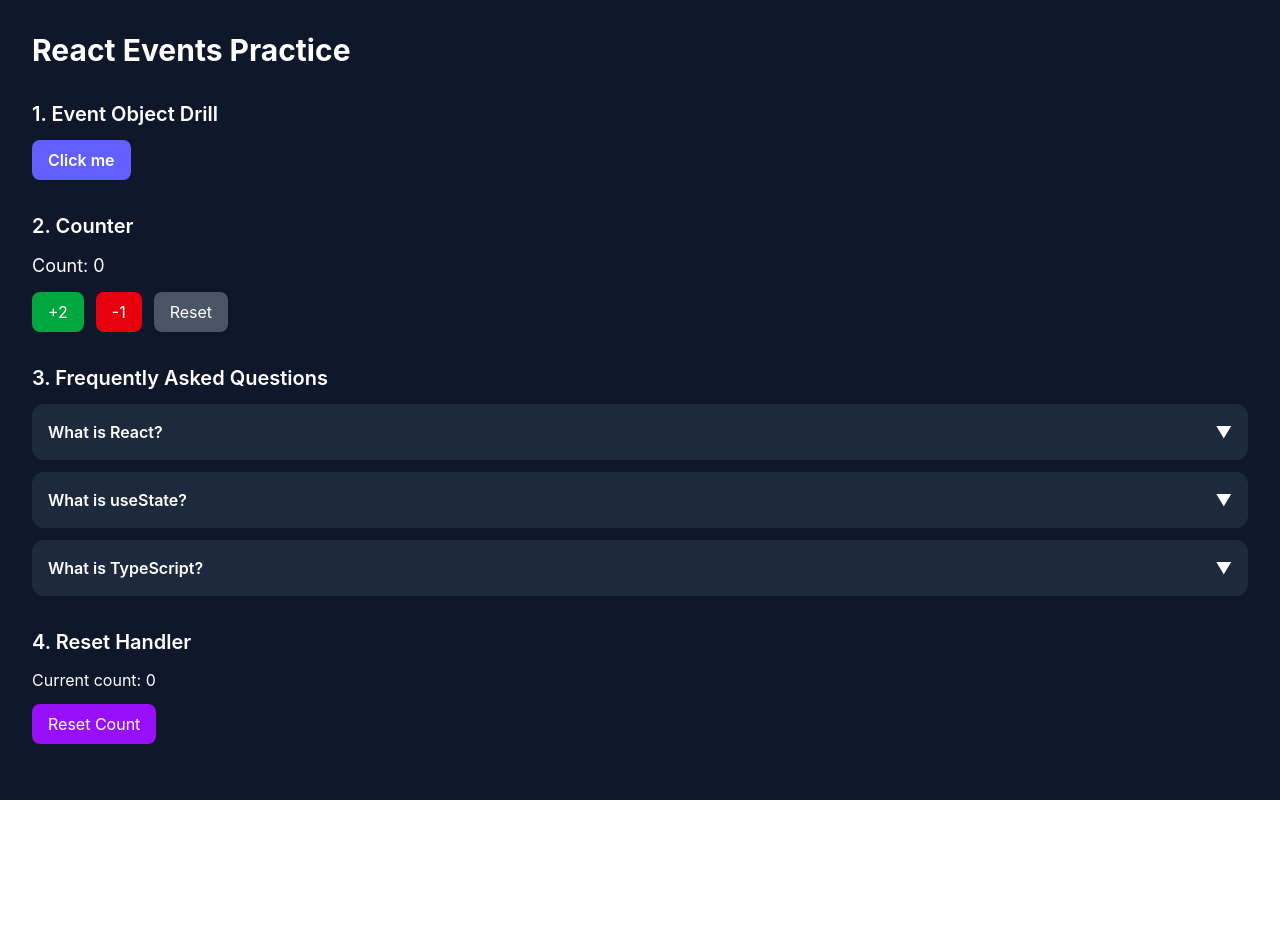
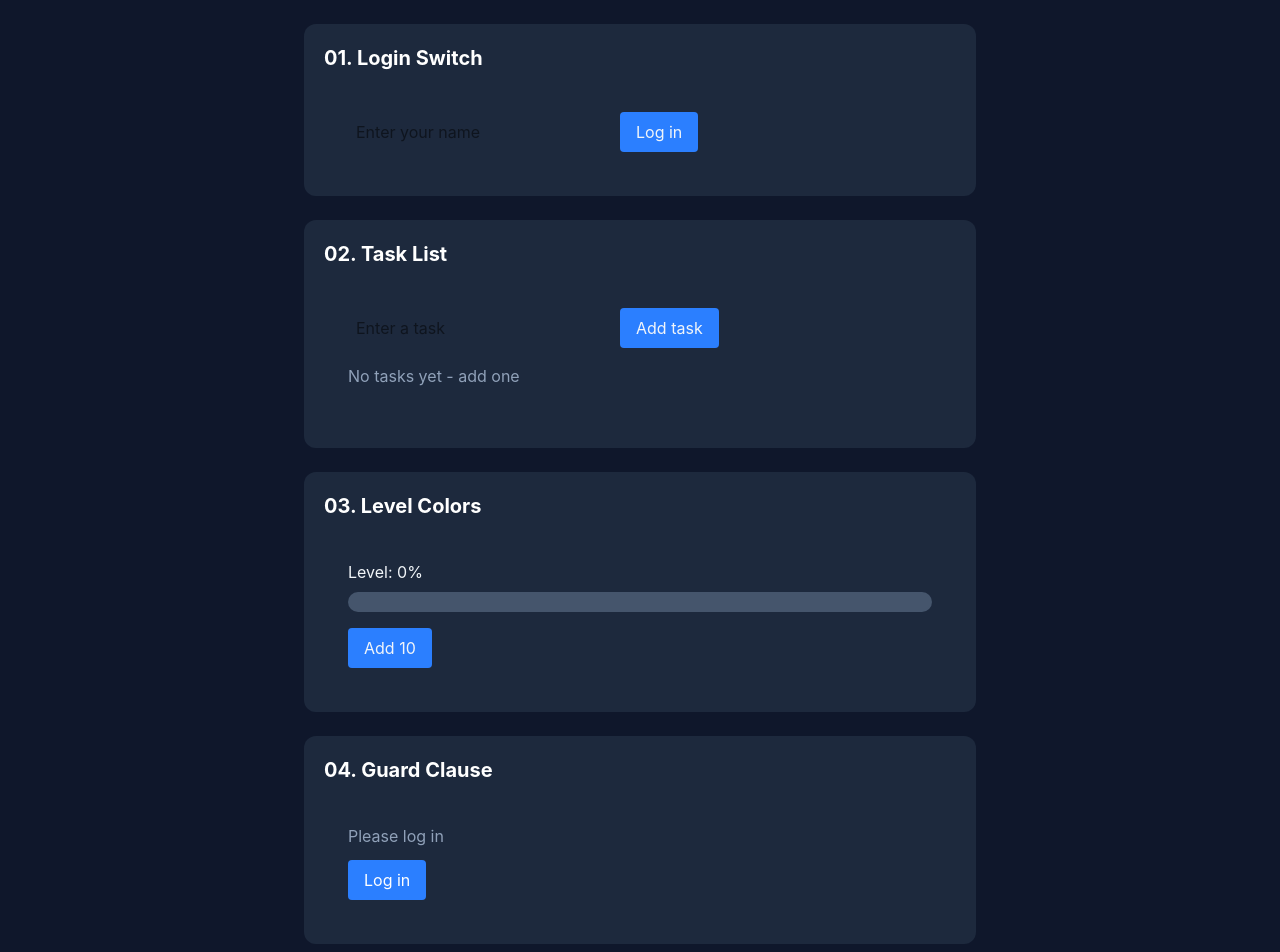
Before and after one commit to SolankiBhavik13/Internship, a React (Vite) app in the folder react-drill/: page / in a window 1280 px wide. Shown: the top 952 px of the page. Before the commit the page ends 800 px from the top, so only its background shows below. Built offline with nearby package versions, Linux system fonts and the light colour scheme.

Commit message:
Practice conditional rendering with useState and ternary patterns

```diff
--- a/react-drill/src/App.tsx
+++ b/react-drill/src/App.tsx
@@ -1,156 +1,42 @@
 
-import { useState } from "react"
+import LoginSwitch from "./components/LoginSwitch"
+import EmptyTaskList from "./components/EmptyTaskList"
+import LevelColors from "./components/LevelColors"
+import GuardClause from "./components/GuardClause"
+import NeverRenderZero from "./components/NeverRenderZero"
 
 function App() {
-  // Counter state
-  const [count, setCount] = useState(0)
+  return (
+    <main className="min-h-screen bg-slate-900 p-6 text-white">
+      <div className="mx-auto max-w-2xl space-y-6">
 
-  // FAQ states
-  const [open1, setOpen1] = useState(false)
-  const [open2, setOpen2] = useState(false)
-  const [open3, setOpen3] = useState(false)
+        <section className="rounded-xl bg-slate-800 p-5">
+          <h2 className="mb-4 text-xl font-bold">01. Login Switch</h2>
+          <LoginSwitch />
+        </section>
 
-  // Reset handler
-  function handleReset() {
-    setCount(0)
-  }
+        <section className="rounded-xl bg-slate-800 p-5">
+          <h2 className="mb-4 text-xl font-bold">02. Task List</h2>
+          <EmptyTaskList />
+        </section>
 
-  return (
-    <div className="min-h-screen space-y-8 bg-slate-900 p-8 text-white">
-      <h1 className="text-3xl font-bold">
-        React Events Practice
-      </h1>
+        <section className="rounded-xl bg-slate-800 p-5">
+          <h2 className="mb-4 text-xl font-bold">03. Level Colors</h2>
+          <LevelColors />
+        </section>
 
-      {/* 1. Event Object Drill */}
-      <section className="space-y-3">
-        <h2 className="text-xl font-semibold">
-          1. Event Object Drill
-        </h2>
+        <section className="rounded-xl bg-slate-800 p-5">
+          <h2 className="mb-4 text-xl font-bold">04. Guard Clause</h2>
+          <GuardClause />
+        </section>
 
-        <button
-          onClick={(event) =>
-            console.log(event.type, event.clientX)
-          }
-          className="rounded-lg bg-indigo-500 px-4 py-2 font-semibold text-white"
-        >
-          Click me
-        </button>
-      </section>
+        <section className="rounded-xl bg-slate-800 p-5">
+          <h2 className="mb-4 text-xl font-bold">05. Never Render Zero</h2>
+          <NeverRenderZero />
+        </section>
 
-      {/* 2. Counter with Functional Updates */}
-      <section className="space-y-3">
-        <h2 className="text-xl font-semibold">
-          2. Counter
-        </h2>
-
-        <p className="text-lg">Count: {count}</p>
-
-        <div className="flex flex-wrap gap-3">
-          <button
-            onClick={() => {
-              // Functional updates use the latest queued state.
-              // Therefore, two updates increase the count by 2.
-              setCount((c) => c + 1)
-              setCount((c) => c + 1)
-            }}
-            className="rounded-lg bg-green-600 px-4 py-2"
-          >
-            +2
-          </button>
-
-          <button
-            onClick={() =>
-              setCount((c) => Math.max(0, c - 1))
-            }
-            className="rounded-lg bg-red-600 px-4 py-2"
-          >
-            -1
-          </button>
-
-          <button
-            onClick={handleReset}
-            className="rounded-lg bg-gray-600 px-4 py-2"
-          >
-            Reset
-          </button>
-        </div>
-      </section>
-
-      {/* 3. Collapsible FAQ Cards */}
-      <section className="space-y-3">
-        <h2 className="text-xl font-semibold">
-          3. Frequently Asked Questions
-        </h2>
-
-        {/* FAQ 1 */}
-        <div className="rounded-xl bg-slate-800 p-4">
-          <button
-            onClick={() => setOpen1((o) => !o)}
-            className="flex w-full items-center justify-between text-left font-semibold"
-          >
-            <span>What is React?</span>
-            <span>{open1 ? "▲" : "▼"}</span>
-          </button>
-
-          {open1 && (
-            <p className="mt-3 text-slate-300">
-              React is a JavaScript library for building user interfaces.
-            </p>
-          )}
-        </div>
-
-        {/* FAQ 2 */}
-        <div className="rounded-xl bg-slate-800 p-4">
-          <button
-            onClick={() => setOpen2((o) => !o)}
-            className="flex w-full items-center justify-between text-left font-semibold"
-          >
-            <span>What is useState?</span>
-            <span>{open2 ? "▲" : "▼"}</span>
-          </button>
-
-          {open2 && (
-            <p className="mt-3 text-slate-300">
-              useState is a React hook that lets components
-              store and update state.
-            </p>
-          )}
-        </div>
-
-        {/* FAQ 3 */}
-        <div className="rounded-xl bg-slate-800 p-4">
-          <button
-            onClick={() => setOpen3((o) => !o)}
-            className="flex w-full items-center justify-between text-left font-semibold"
-          >
-            <span>What is TypeScript?</span>
-            <span>{open3 ? "▲" : "▼"}</span>
-          </button>
-
-          {open3 && (
-            <p className="mt-3 text-slate-300">
-              TypeScript adds static types to JavaScript.
-            </p>
-          )}
-        </div>
-      </section>
-
-      {/* 4. Passing a Function Reference */}
-      <section className="space-y-3">
-        <h2 className="text-xl font-semibold">
-          4. Reset Handler
-        </h2>
-
-        <p>Current count: {count}</p>
-
-        <button
-          onClick={handleReset}
-          className="rounded-lg bg-purple-600 px-4 py-2"
-        >
-          Reset Count
-        </button>
-      </section>
-    </div>
+      </div>
+    </main>
   )
 }
 
--- /dev/null
+++ b/react-drill/src/components/EmptyTaskList.tsx
@@ -0,0 +1,46 @@
+
+import { useState } from "react"
+
+function EmptyTaskList() {
+  const [tasks, setTasks] = useState<string[]>([])
+  const [task, setTask] = useState("")
+
+  function addTask() {
+    if (task.trim() === "") return
+
+    setTasks([...tasks, task])
+    setTask("")
+  }
+
+  return (
+    <div className="p-6 text-slate-100">
+      <input
+        value={task}
+        onChange={(event) => setTask(event.target.value)}
+        placeholder="Enter a task"
+        className="rounded p-2 text-black"
+      />
+
+      <button
+        onClick={addTask}
+        className="ml-2 rounded bg-blue-500 px-4 py-2"
+      >
+        Add task
+      </button>
+
+      {tasks.length === 0 && (
+        <p className="mt-4 text-slate-400">
+          No tasks yet - add one
+        </p>
+      )}
+
+      <ul className="mt-4 list-disc pl-6">
+        {tasks.map((task, index) => (
+          <li key={index}>{task}</li>
+        ))}
+      </ul>
+    </div>
+  )
+}
+
+export default EmptyTaskList
--- /dev/null
+++ b/react-drill/src/components/GuardClause.tsx
@@ -0,0 +1,34 @@
+
+import { useState } from "react"
+
+function GuardClause() {
+  const [isLoggedIn, setIsLoggedIn] = useState(false)
+
+  if (!isLoggedIn) {
+    return (
+      <div className="p-6">
+        <p className="text-slate-400">Please log in</p>
+        <button
+          onClick={() => setIsLoggedIn(true)}
+          className="mt-3 rounded bg-blue-500 px-4 py-2 text-white"
+        >
+          Log in
+        </button>
+      </div>
+    )
+  }
+
+  return (
+    <div className="p-6">
+      <p>Welcome back, student!</p>
+      <button
+        onClick={() => setIsLoggedIn(false)}
+        className="mt-3 rounded bg-red-500 px-4 py-2 text-white"
+      >
+        Log out
+      </button>
+    </div>
+  )
+}
+
+export default GuardClause
--- /dev/null
+++ b/react-drill/src/components/LevelColors.tsx
@@ -0,0 +1,38 @@
+
+import { useState } from "react"
+
+function LevelColors() {
+  const [level, setLevel] = useState(0)
+
+  const barColor =
+    level >= 80
+      ? "bg-green-500"
+      : level >= 40
+      ? "bg-yellow-500"
+      : "bg-red-500"
+
+  return (
+    <div className="p-6 text-slate-100">
+      <p className="mb-2">Level: {level}%</p>
+
+      <div className="h-5 w-full rounded-full bg-slate-600">
+        <div
+          className={`h-5 rounded-full ${barColor}`}
+          style={{ width: `${level}%` }}
+        />
+      </div>
+
+      <button
+        onClick={() =>
+          setLevel((current) => Math.min(current + 10, 100))
+        }
+        disabled={level === 100}
+        className="mt-4 rounded bg-blue-500 px-4 py-2 disabled:opacity-50"
+      >
+        Add 10
+      </button>
+    </div>
+  )
+}
+
+export default LevelColors
--- /dev/null
+++ b/react-drill/src/components/LoginSwitch.tsx
@@ -0,0 +1,43 @@
+
+import { useState } from "react"
+
+function LoginSwitch() {
+  const [isLoggedIn, setIsLoggedIn] = useState(false)
+
+  return (
+    <div className="p-6 text-slate-100">
+      {isLoggedIn ? (
+        <div>
+          <p>Welcome back, student!</p>
+          <button
+            onClick={() => setIsLoggedIn(false)}
+            className="mt-3 rounded bg-red-500 px-4 py-2"
+          >
+            Log out
+          </button>
+        </div>
+      ) : (
+        <form
+          onSubmit={(event) => {
+            event.preventDefault()
+            setIsLoggedIn(true)
+          }}
+        >
+          <input
+            type="text"
+            placeholder="Enter your name"
+            className="rounded p-2 text-black"
+          />
+          <button
+            type="submit"
+            className="ml-2 rounded bg-blue-500 px-4 py-2"
+          >
+            Log in
+          </button>
+        </form>
+      )}
+    </div>
+  )
+}
+
+export default LoginSwitch
--- /dev/null
+++ b/react-drill/src/components/NeverRenderZero.tsx
@@ -0,0 +1,28 @@
+
+import { useState } from "react"
+
+function NeverRenderZero() {
+  const [tasks, setTasks] = useState<string[]>([])
+
+  return (
+    <div className="p-6 text-slate-100">
+      {/* tasks.length can be 0, and && renders that 0 in JSX. */}
+      {tasks.length === 0 && (
+        <p>No tasks yet - add one</p>
+      )}
+
+      <button
+        onClick={() => setTasks([...tasks, "New task"])}
+        className="mt-3 rounded bg-blue-500 px-4 py-2"
+      >
+        Add task
+      </button>
+
+      {tasks.length > 0 && (
+        <p className="mt-3">Tasks: {tasks.length}</p>
+      )}
+    </div>
+  )
+}
+
+export default NeverRenderZero
```
